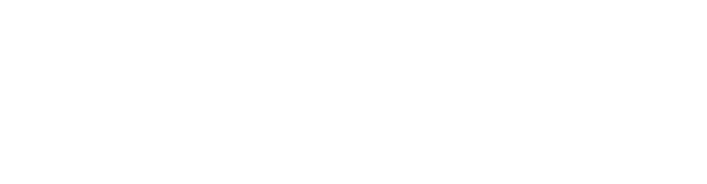
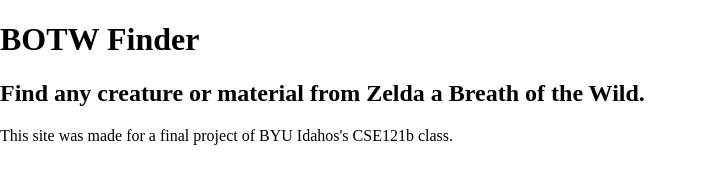
Before and after one commit to AmonBrollo/BOTW-Finder, a plain HTML site: page index.html in a window 1280 px wide. Shown: the whole page, without its empty margins (0-707 px from the left). Drawn offline with nearby package versions, Linux system fonts and the light colour scheme; a web font is replaced by a local one.

Commit message:
✍🏽 Added title, subtitle and description in the main tag

```diff
--- a/index.html
+++ b/index.html
@@ -11,6 +11,10 @@
     <link href="https://fonts.googleapis.com/css2?family=Lato:wght@300&family=Tapestry&display=swap" rel="stylesheet">
 </head>
 <body>
-
+    <main>
+        <h1>BOTW Finder</h1>
+        <h2>Find any creature or material from Zelda a Breath of the Wild.</h2>
+        <p>This site was made for a final project of BYU Idahos's CSE121b class.</p>
+    </main>
 </body>
 </html>
```
